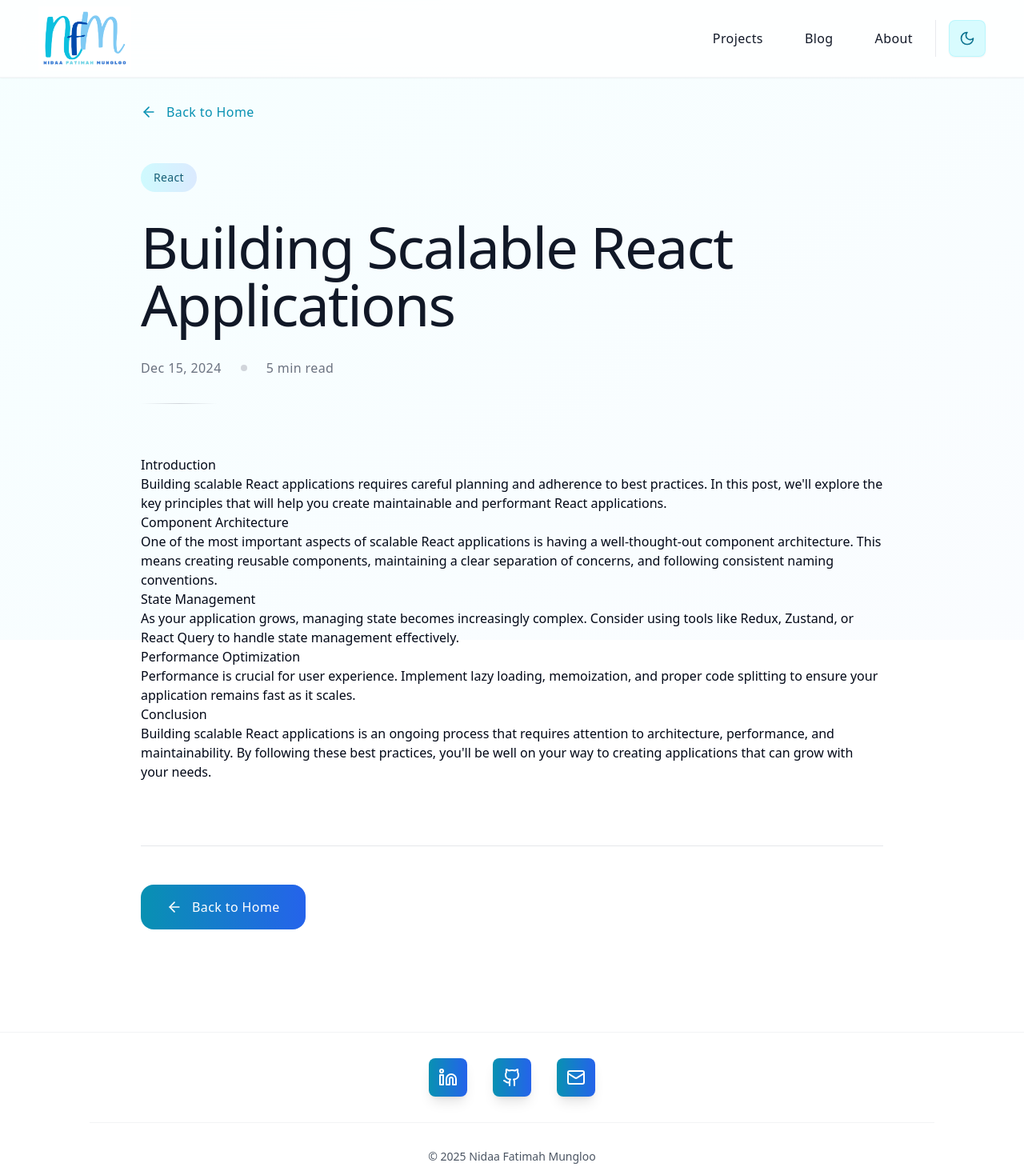
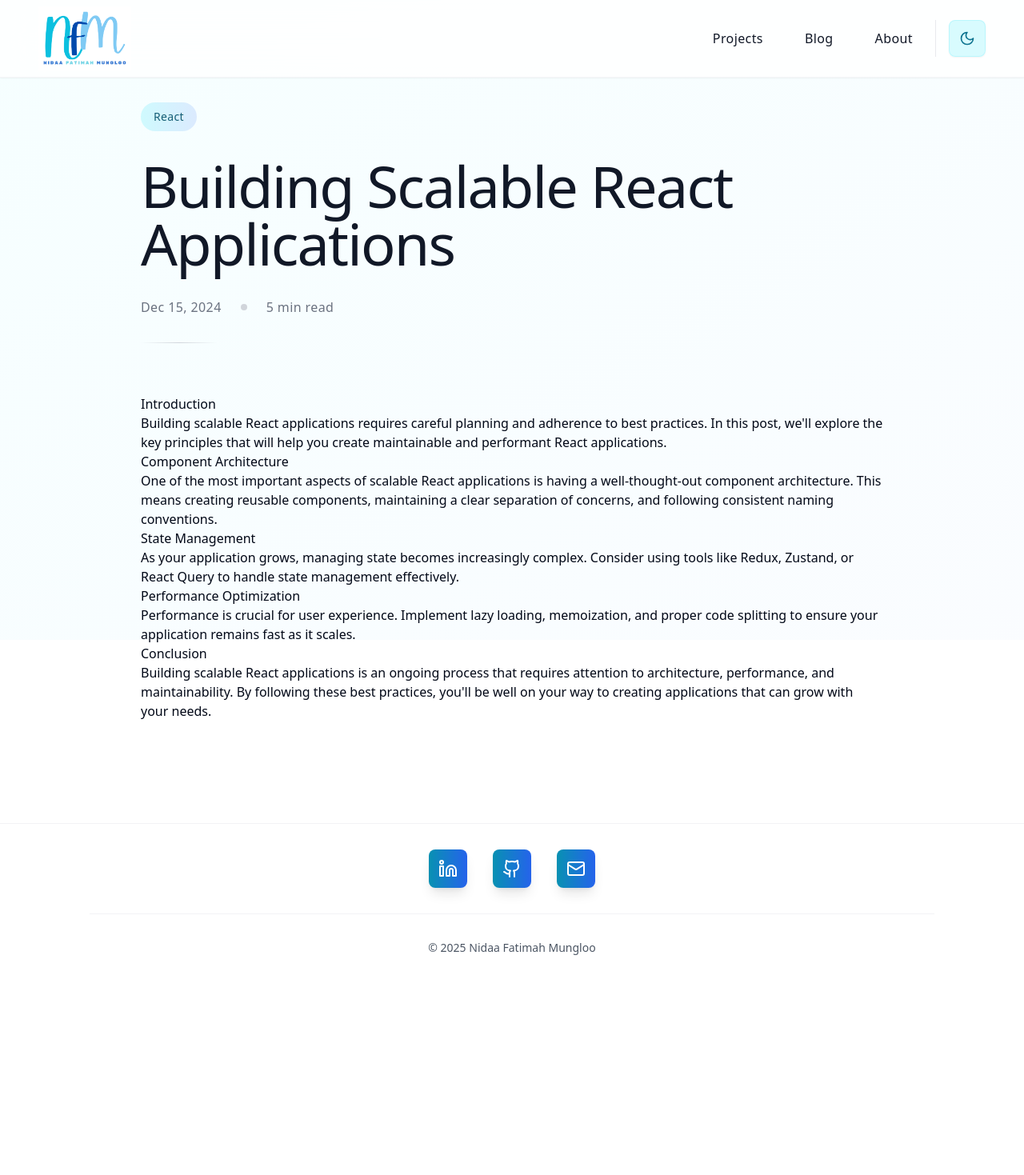
Before and after one commit to nida28/personal-site, a React (Vite) app: page /blog/1 in a window 1280 px wide. Shown: the top 1469 px of the page at 80% size. After the commit the page ends 1211 px from the top, so only its background shows below. Built offline with nearby package versions, Linux system fonts and the light colour scheme.

Commit message:
Refactor: Remove "Back to Home" buttons
Replaced "Back to Home" buttons with logo button for home navigation.

```diff
--- a/src/components/Header.tsx
+++ b/src/components/Header.tsx
@@ -39,12 +39,18 @@ const Header = () => {
     <header className="fixed top-0 left-0 right-0 z-50 bg-white/80 dark:bg-slate-900/80 backdrop-blur-xl border-b border-gray-200/40 dark:border-slate-700/30 shadow-sm dark:shadow-slate-900/20">
       <nav className="max-w-7xl mx-auto px-6 sm:px-8 lg:px-12">
         <div className="flex justify-between items-center h-24">
-          <div className="flex-shrink-0 group cursor-pointer" onClick={scrollToHome}>
+          <div className="flex-shrink-0 group cursor-pointer relative" onClick={scrollToHome}>
             <img
               src={theme === 'dark' ? '/lovable-uploads/8e5d5b3b-7430-4ac6-8fa6-2c0c657a8cea.png' : '/lovable-uploads/52ee9a92-ee9b-4ee5-96a0-1f65c76586c6.png'}
-              alt="Nidaa Logo"
-              className="h-20 w-auto transition-transform duration-300 group-hover:scale-105"
+              alt="Nidaa Logo - Click to go home"
+              className="h-20 w-auto transition-all duration-300 group-hover:scale-105 group-hover:brightness-110"
             />
+            {/* Home indicator tooltip */}
+            <div className="absolute -bottom-2 left-1/2 transform -translate-x-1/2 opacity-0 group-hover:opacity-100 transition-opacity duration-300">
+              <div className="bg-gray-900 dark:bg-white text-white dark:text-gray-900 text-xs px-2 py-1 rounded-md whitespace-nowrap">
+                Go to Home
+              </div>
+            </div>
           </div>
 
           {/* Desktop Navigation */}
--- a/src/pages/Blog.tsx
+++ b/src/pages/Blog.tsx
@@ -1,6 +1,6 @@
+
 import React from 'react';
 import { Link } from 'react-router-dom';
-import { ArrowLeft } from 'lucide-react';
 import Header from '../components/Header';
 import Footer from '../components/Footer';
 
@@ -34,17 +34,6 @@ const Blog = () => {
 
       <main className="relative z-10 pt-32 pb-20">
         <div className="max-w-7xl mx-auto px-6 sm:px-8 lg:px-12">
-          {/* Back to Home */}
-          <div className="mb-12">
-            <Link
-              to="/"
-              className="inline-flex items-center gap-3 text-gray-600 hover:text-gray-900 dark:text-gray-400 dark:hover:text-white font-medium transition-all duration-300 hover:scale-[1.02] tracking-wide"
-            >
-              <ArrowLeft size={20} />
-              Back to Home
-            </Link>
-          </div>
-
           {/* Page Header */}
           <div className="text-center mb-20">
             <h1 className="text-5xl md:text-6xl font-light text-gray-500 dark:text-white mb-6 tracking-tight">
--- a/src/pages/BlogPost.tsx
+++ b/src/pages/BlogPost.tsx
@@ -1,6 +1,6 @@
+
 import React from 'react';
-import { useParams, Link } from 'react-router-dom';
-import { ArrowLeft } from 'lucide-react';
+import { useParams } from 'react-router-dom';
 import Header from '../components/Header';
 import Footer from '../components/Footer';
 
@@ -96,13 +96,6 @@ const BlogPost = () => {
         <div className="max-w-5xl mx-auto px-6 sm:px-8 lg:px-12 text-center relative z-10 pt-32">
           <h1 className="text-5xl md:text-6xl font-light text-gray-900 dark:text-white mb-8 tracking-tight">Post Not Found</h1>
           <p className="text-xl text-gray-600 dark:text-gray-300 mb-12 font-light">The blog post you're looking for doesn't exist.</p>
-          <Link
-            to="/"
-            className="inline-flex items-center gap-3 bg-gradient-to-r from-cyan-600 to-blue-600 hover:from-cyan-700 hover:to-blue-700 dark:from-pink-600 dark:to-blue-600 dark:hover:from-pink-700 dark:hover:to-blue-700 text-white px-8 py-4 rounded-2xl font-medium transition-all duration-300 transform hover:scale-[1.02] hover:shadow-2xl hover:shadow-cyan-500/25 dark:hover:shadow-pink-500/25 tracking-wide"
-          >
-            <ArrowLeft size={20} />
-            Back to Home
-          </Link>
         </div>
         <Footer />
       </div>
@@ -115,16 +108,6 @@ const BlogPost = () => {
       <div className="absolute inset-0 bg-gradient-to-br from-cyan-50/50 to-blue-50/30 dark:from-pink-900/10 dark:to-blue-900/10"></div>
 
       <article className="max-w-5xl mx-auto px-6 sm:px-8 lg:px-12 py-32 relative z-10">
-        <div className="mb-12">
-          <Link
-            to="/"
-            className="inline-flex items-center gap-3 text-cyan-600 hover:text-cyan-700 dark:text-pink-400 dark:hover:text-pink-300 font-medium transition-all duration-300 hover:scale-[1.02] tracking-wide"
-          >
-            <ArrowLeft size={20} />
-            Back to Home
-          </Link>
-        </div>
-
         <header className="mb-16 space-y-8">
           <div className="flex items-center gap-4">
             <span className="inline-block bg-gradient-to-r from-cyan-100 to-blue-100 dark:from-pink-900/50 dark:to-blue-900/50 text-cyan-800 dark:text-pink-200 text-sm font-medium px-4 py-2 rounded-full tracking-wide">
@@ -149,16 +132,6 @@ const BlogPost = () => {
           className="prose prose-xl max-w-none prose-headings:text-gray-900 dark:prose-headings:text-white prose-headings:font-light prose-headings:tracking-wide prose-p:text-gray-700 dark:prose-p:text-gray-300 prose-p:leading-relaxed prose-p:font-light prose-p:text-lg"
           dangerouslySetInnerHTML={{ __html: post.content }}
         />
-
-        <div className="mt-20 pt-12 border-t border-gray-200 dark:border-white/10">
-          <Link
-            to="/"
-            className="inline-flex items-center gap-3 bg-gradient-to-r from-cyan-600 to-blue-600 hover:from-cyan-700 hover:to-blue-700 dark:from-pink-600 dark:to-blue-600 dark:hover:from-pink-700 dark:hover:to-blue-700 text-white px-8 py-4 rounded-2xl font-medium transition-all duration-300 transform hover:scale-[1.02] hover:shadow-2xl hover:shadow-cyan-500/25 dark:hover:shadow-pink-500/25 tracking-wide"
-          >
-            <ArrowLeft size={20} />
-            Back to Home
-          </Link>
-        </div>
       </article>
       <Footer />
     </div>
--- a/src/pages/Projects.tsx
+++ b/src/pages/Projects.tsx
@@ -1,7 +1,6 @@
 
 import React from 'react';
-import { Link } from 'react-router-dom';
-import { ExternalLink, ArrowLeft } from 'lucide-react';
+import { ExternalLink } from 'lucide-react';
 import Header from '../components/Header';
 import Footer from '../components/Footer';
 
@@ -22,17 +21,6 @@ const Projects = () => {
 
       <main className="relative z-10 pt-32 pb-20">
         <div className="max-w-7xl mx-auto px-6 sm:px-8 lg:px-12">
-          {/* Back to Home */}
-          <div className="mb-8">
-            <Link
-              to="/"
-              className="inline-flex items-center gap-3 text-gray-600 hover:text-gray-900 dark:text-gray-400 dark:hover:text-white font-medium transition-all duration-300 hover:scale-[1.02] tracking-wide"
-            >
-              <ArrowLeft size={20} />
-              Back to Home
-            </Link>
-          </div>
-
           {/* Page Header */}
           <div className="text-center mb-12">
             <h1 className="text-5xl md:text-6xl font-light text-gray-500 dark:text-white mb-6 tracking-tight">
```
